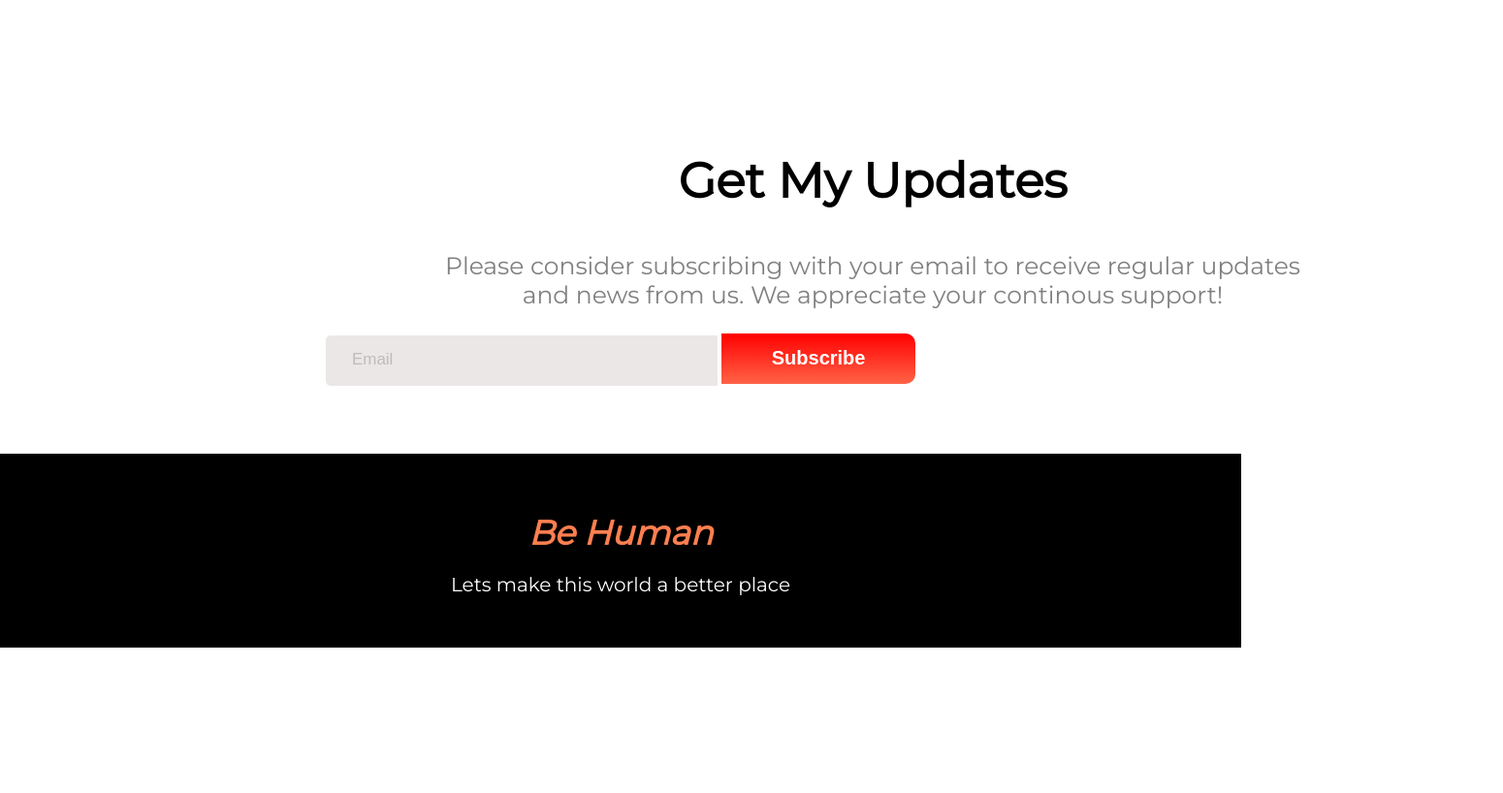
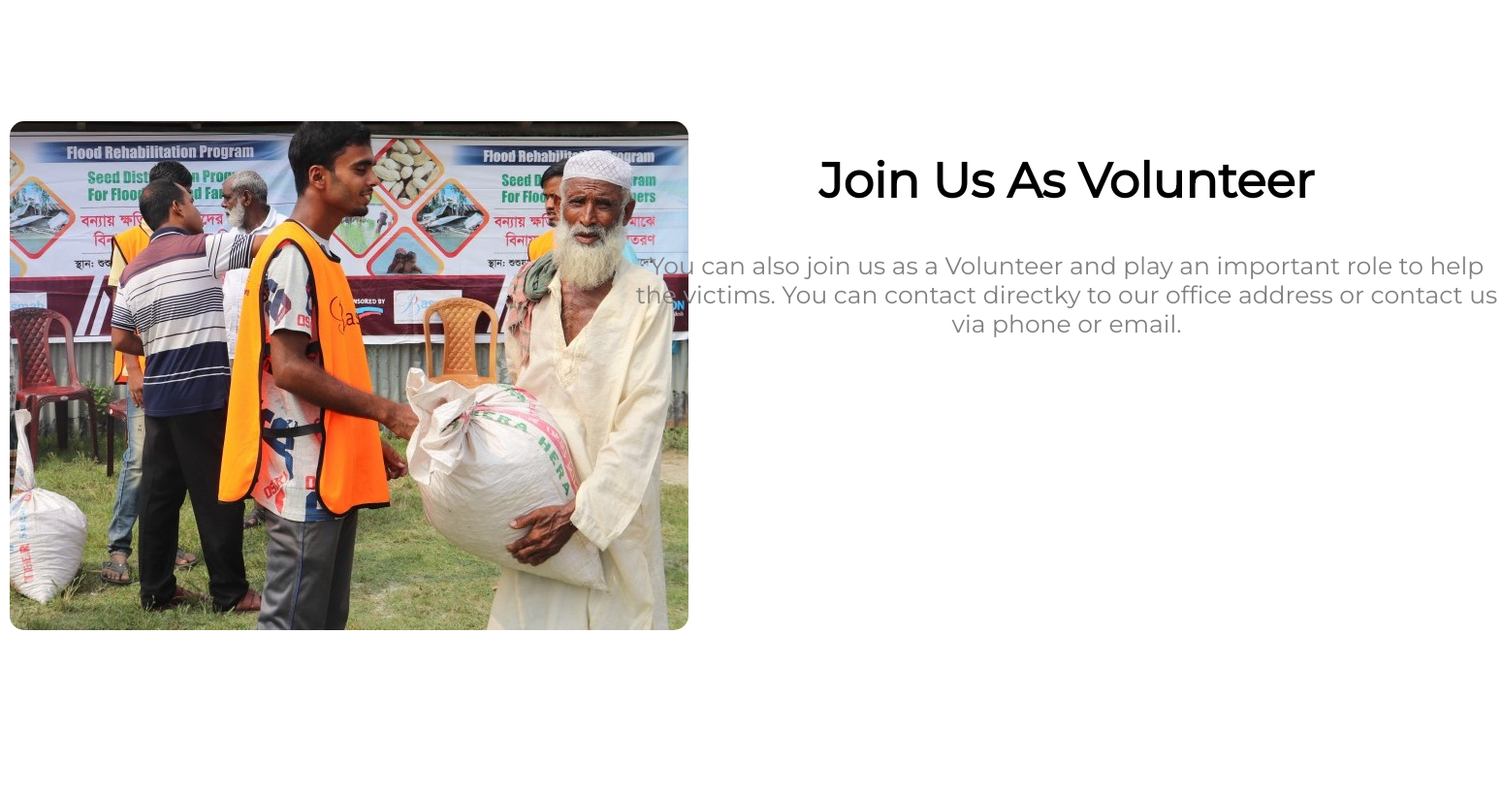
Before and after one commit to adavis116/donate-for-sylhet, a plain HTML site: page index.html in a window 1280 px wide. Shown: the part 2627-3445 px from the top of the page at 97% size, 1550 px wide, since content can reach past the window. Before the commit the page ends 3295 px from the top, so only its background shows below. Drawn offline with Linux system fonts and the light colour scheme.

Commit message:
styled join us

```diff
--- a/index.html
+++ b/index.html
@@ -81,19 +81,29 @@
         </div>
       </div>
     </section>
+    <section id="section-joinus">
+        <div class="joinus-img">
+            <img src="images/donation10.jpg" alt="Join US">
+        </div>
+        <div class="donate-container2">
+            <h2 class="donate-title">Join Us As Volunteer</h2>
+            <p class="donate-para">
+You can also join us as a Volunteer and play an important role to help the victims. You can contact directky to our office address or contact us via phone or email.
+            </p>
+          </div>
+    </section>
     <section id="section-myupdates">
       <div class="donate-container2">
         <h2 class="donate-title">Get My Updates</h2>
         <p class="donate-para">
-Please consider subscribing with your email to receive regular updates and news from us. We appreciate your continous support!
-            </p>
+          Please consider subscribing with your email to receive regular updates
+          and news from us. We appreciate your continous support!
       </div>
       <div id="subscription-container">
         <form id="subscription-form" action="">
-                <input type="email" placeholder="Email" class="email-input"/>
-                <button class="subscribe-btn" >Subscribe</button>
+          <input type="email" placeholder="Email" class="email-input" />
+          <button class="subscribe-btn">Subscribe</button>
         </form>
-
       </div>
     </section>
     <footer>
--- a/style.css
+++ b/style.css
@@ -161,6 +161,19 @@ input[type="email"] {
   font-size: 25px;
 }
 
+#section-joinus{
+    height: 700px;
+    display:flex;
+    justify-content:space-around;
+}
+.joinus-img{
+    width: 200px;
+}
+.joinus-img img{
+    border: 10px solid white;
+    border-radius: 25px;
+}
+
 .subscribe-btn{
     height: 52px;
     width: 200px;
```
Also changed, not shown: icons/phone.png (added), 1 other file. Lines whose indentation alone changed are shown as unchanged.
